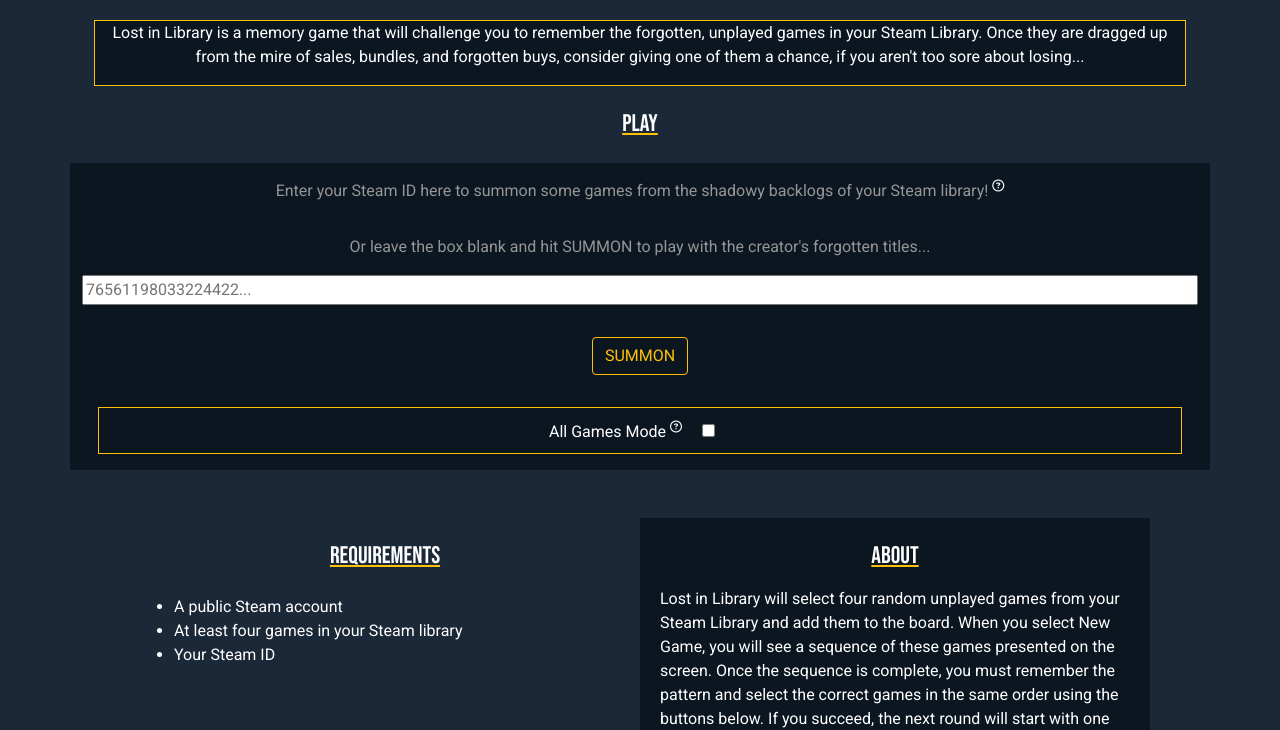
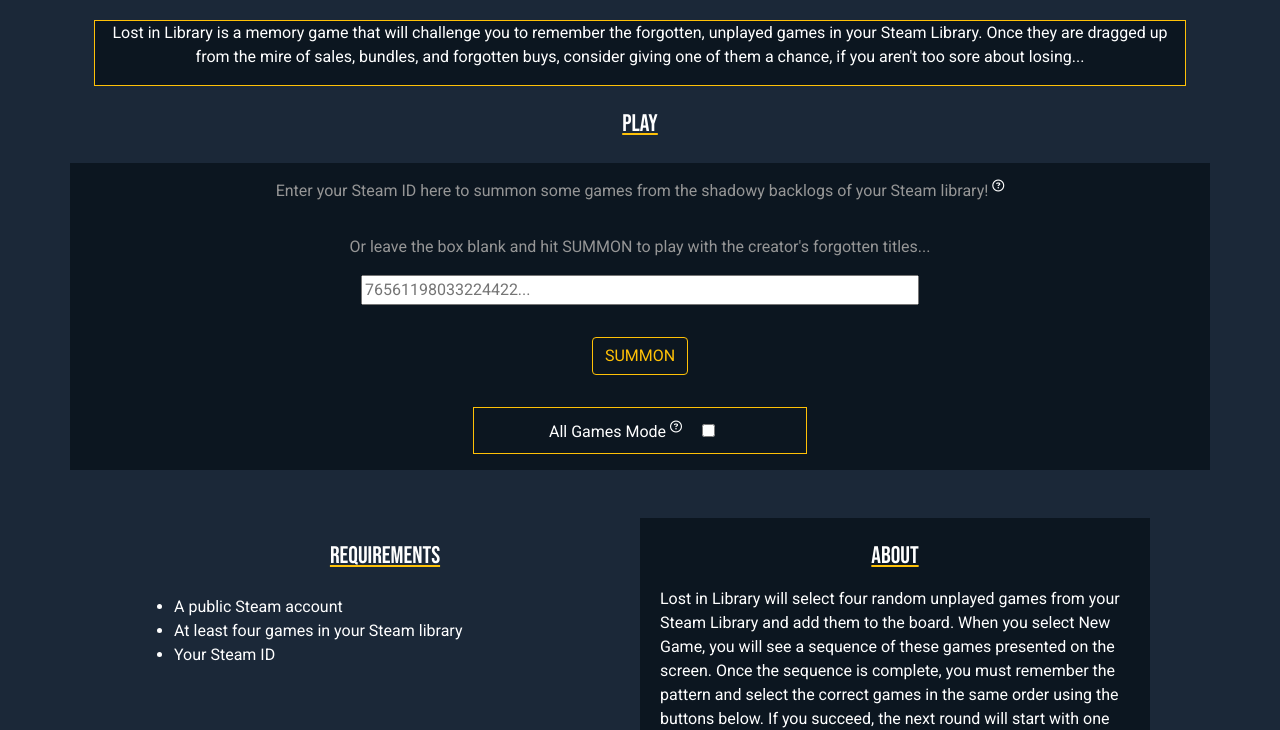
Before and after one commit to amorychambers/ci-ms2-interactivity, a website with bundled scripts: page index.html in a window 1280 px wide. Shown: the part 78-808 px from the top of the page. Built offline with nearby package versions, Linux system fonts and the light colour scheme; files whose address does not match are found by name.

Commit message:
amend styling on homepage input elements

```diff
--- a/assets/css/style.css
+++ b/assets/css/style.css
@@ -152,6 +152,15 @@
 
 @media(min-width: 768px) {
 
+    #userID {
+        width: 50%;
+        margin: auto;
+    }
+
+    #game-options {
+        width: 30%;
+    }
+
     img {
         object-fit: contain;
     }
@@ -163,6 +172,7 @@
 }
 
 @media(min-width: 992px) {
+
     .card {
         width: 25%;
     }
--- a/index.html
+++ b/index.html
@@ -80,7 +80,7 @@
                     </p>
                     <input type='text' class='my-3' placeholder='76561198033224422...' id='userID'>
                     <button class='btn btn-outline-warning my-3' id='summon'>SUMMON</button>
-                    <p class='border border-warning m-3'>All Games Mode
+                    <p class='border border-warning m-3 mx-auto' id='game-options'>All Games Mode
                         <sup><i class="fa-regular fa-circle-question help-icon" data-bs-toggle="modal"
                                 data-bs-target="#explainAllGamesMode"></i></sup>
                         <input class='m-3' type='checkbox' id='all-games'>
```
